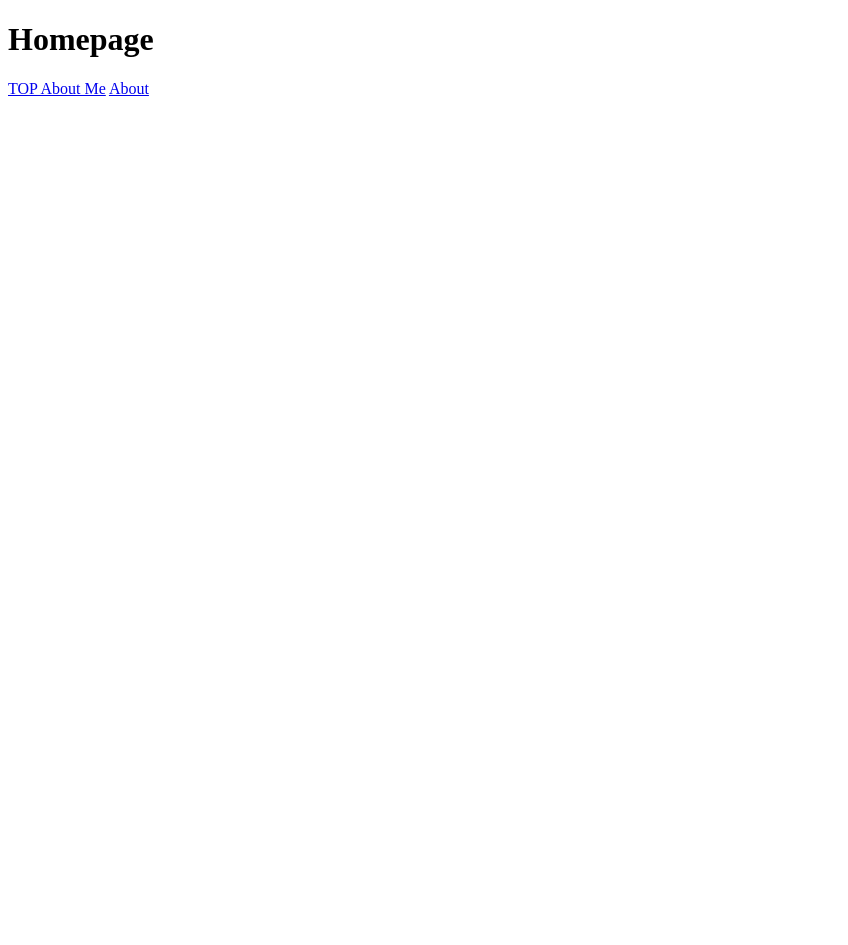
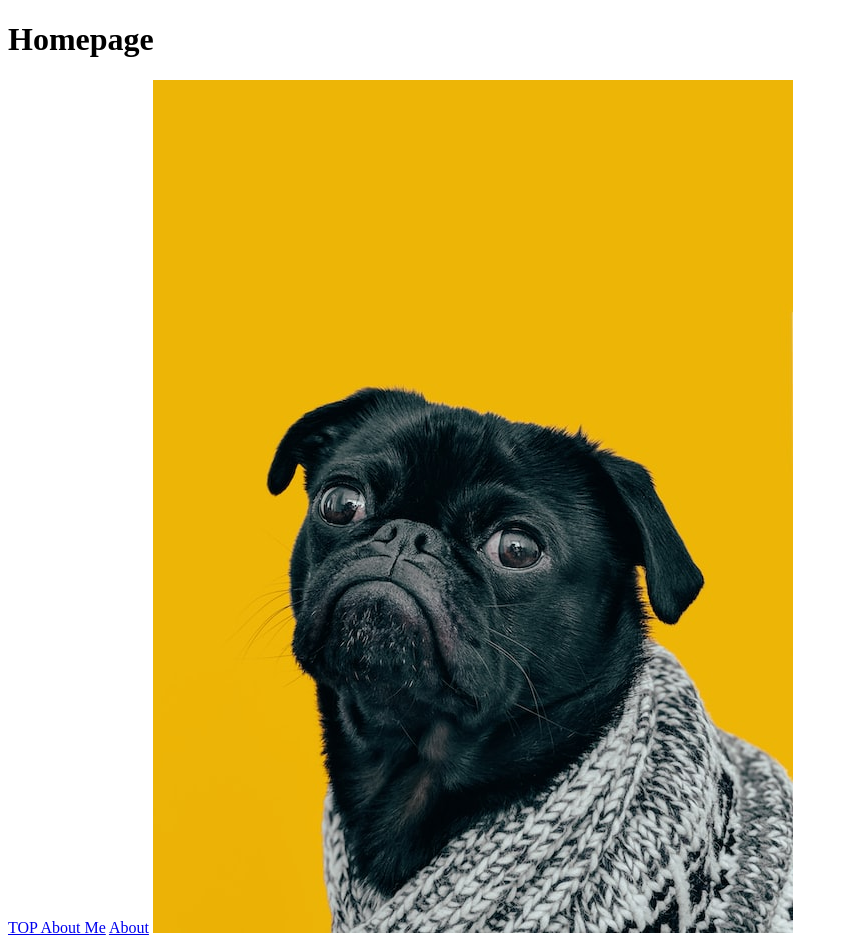
Before and after one commit to Optimal14/git_test, a plain HTML site: page odin-links-and-images/index.html in a window 1280 px wide. Shown: the whole page, without its empty margins (0-848 px from the left). Before the commit the page ends 800 px from the top, so only its background shows below. Drawn offline with Linux system fonts and the light colour scheme.

Commit message:
Links and images TOP 2

```diff
--- a/odin-links-and-images/index.html
+++ b/odin-links-and-images/index.html
@@ -10,5 +10,6 @@
     <h1>Homepage</h1>
     <a href="https://www.theodinproject.com/about">TOP About Me</a>
     <a href="./pages/about.html">About</a>
+    <img src="images/dog.jpg" />
   </body>
 </html>
```
Also changed, not shown: odin-links-and-images/images/dog.jpg (added).
